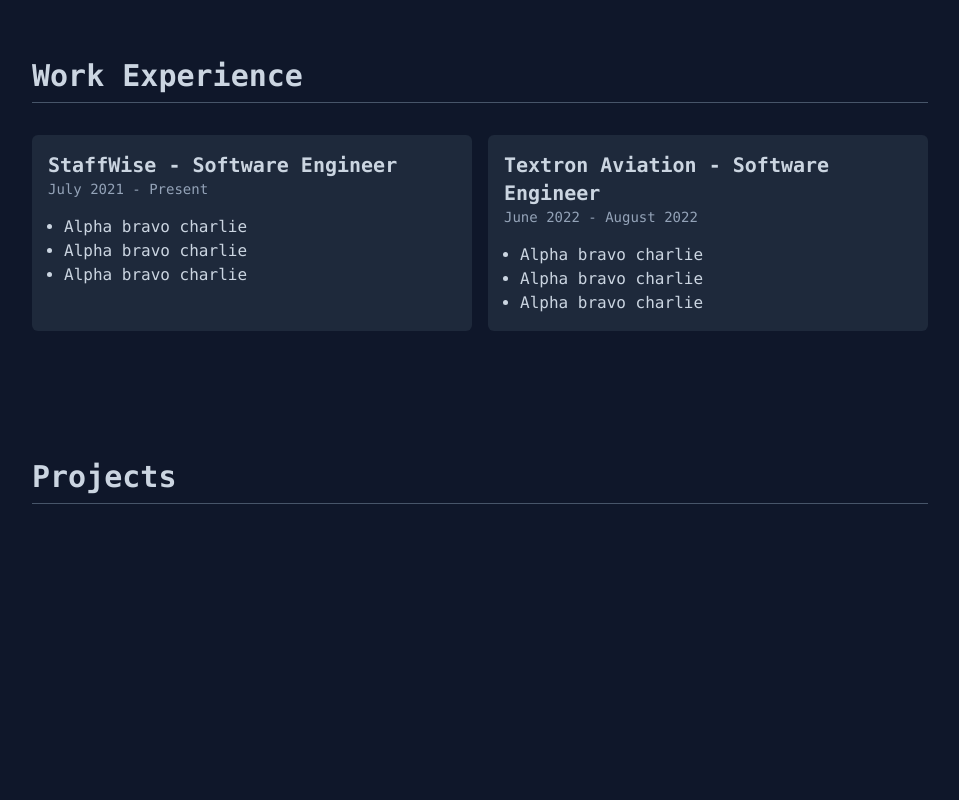
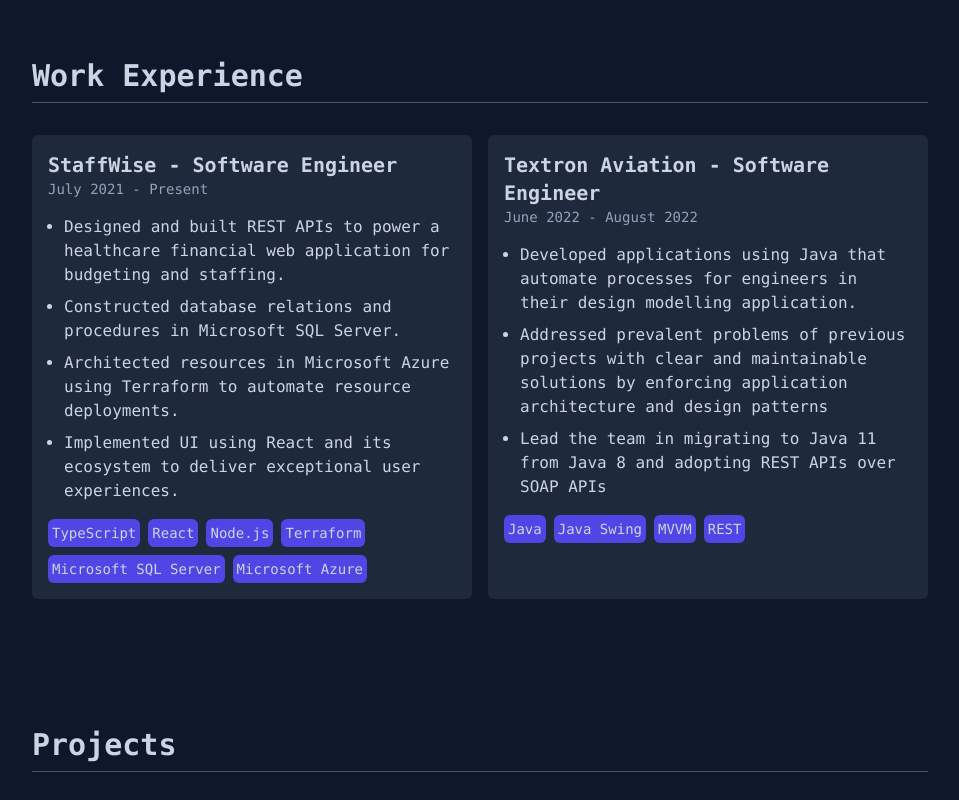
Before and after one commit to mir-mirsodikov/www.mmir.dev, a Next.js app: page / in a window 1280 px wide. Shown: the part 1534-2334 px from the top of the page, without its empty margins (160-1119 px from the left). Before the commit the page ends 2070 px from the top, so only its background shows below. Built offline with nearby package versions, Linux system fonts and the light colour scheme.

Commit message:
Added details to the work experiences

```diff
--- a/components/Work.tsx
+++ b/components/Work.tsx
@@ -2,24 +2,74 @@
 import { Section } from './Section';
 
 export function WorkExperience() {
+  const staffWiseSkills = [
+    'TypeScript',
+    'React',
+    'Node.js',
+    'Terraform',
+    'Microsoft SQL Server',
+    'Microsoft Azure',
+  ];
+
+  const textronSkills = ['Java', 'Java Swing', 'MVVM', 'REST'];
   return (
     <Section id="work" title="Work Experience">
       <div className="mt-8 grid md:grid-cols-2 gap-4">
         <Card title="StaffWise - Software Engineer">
           <p className="text-slate-400 text-sm">July 2021 - Present</p>
-          <ul className="list-disc text-slate-300 ml-4 mt-4">
-            <li>Alpha bravo charlie</li>
-            <li>Alpha bravo charlie</li>
-            <li>Alpha bravo charlie</li>
+          <ul className="list-disc text-slate-300 ml-4 mt-4 space-y-2 text-base mb-2">
+            <li>
+              Designed and built REST APIs to power a healthcare financial web
+              application for budgeting and staffing.
+            </li>
+            <li>
+              Constructed database relations and procedures in Microsoft SQL
+              Server.
+            </li>
+            <li>
+              Architected resources in Microsoft Azure using Terraform to
+              automate resource deployments.
+            </li>
+            <li>
+              Implemented UI using React and its ecosystem to deliver
+              exceptional user experiences.
+            </li>
           </ul>
+
+          {staffWiseSkills.map((skill) => (
+            <span
+              key={skill}
+              className="text-slate-300 text-sm mt-2 inline-block mr-2 bg-indigo-600 p-1 rounded-md"
+            >
+              {skill}
+            </span>
+          ))}
         </Card>
         <Card title="Textron Aviation - Software Engineer">
           <p className="text-slate-400 text-sm">June 2022 - August 2022</p>
-          <ul className="list-disc text-slate-300 ml-4 mt-4">
-            <li>Alpha bravo charlie</li>
-            <li>Alpha bravo charlie</li>
-            <li>Alpha bravo charlie</li>
+          <ul className="list-disc text-slate-300 ml-4 mt-4 space-y-2 text-base mb-2">
+            <li>
+              Developed applications using Java that automate processes for
+              engineers in their design modelling application.
+            </li>
+            <li>
+              Addressed prevalent problems of previous projects with clear and
+              maintainable solutions by enforcing application architecture and
+              design patterns
+            </li>
+            <li>
+              Lead the team in migrating to Java 11 from Java 8 and adopting
+              REST APIs over SOAP APIs
+            </li>
           </ul>
+          {textronSkills.map((skill) => (
+            <span
+              key={skill}
+              className="text-slate-300 text-sm mt-2 inline-block mr-2 bg-indigo-600 p-1 rounded-md"
+            >
+              {skill}
+            </span>
+          ))}
         </Card>
       </div>
     </Section>
```
